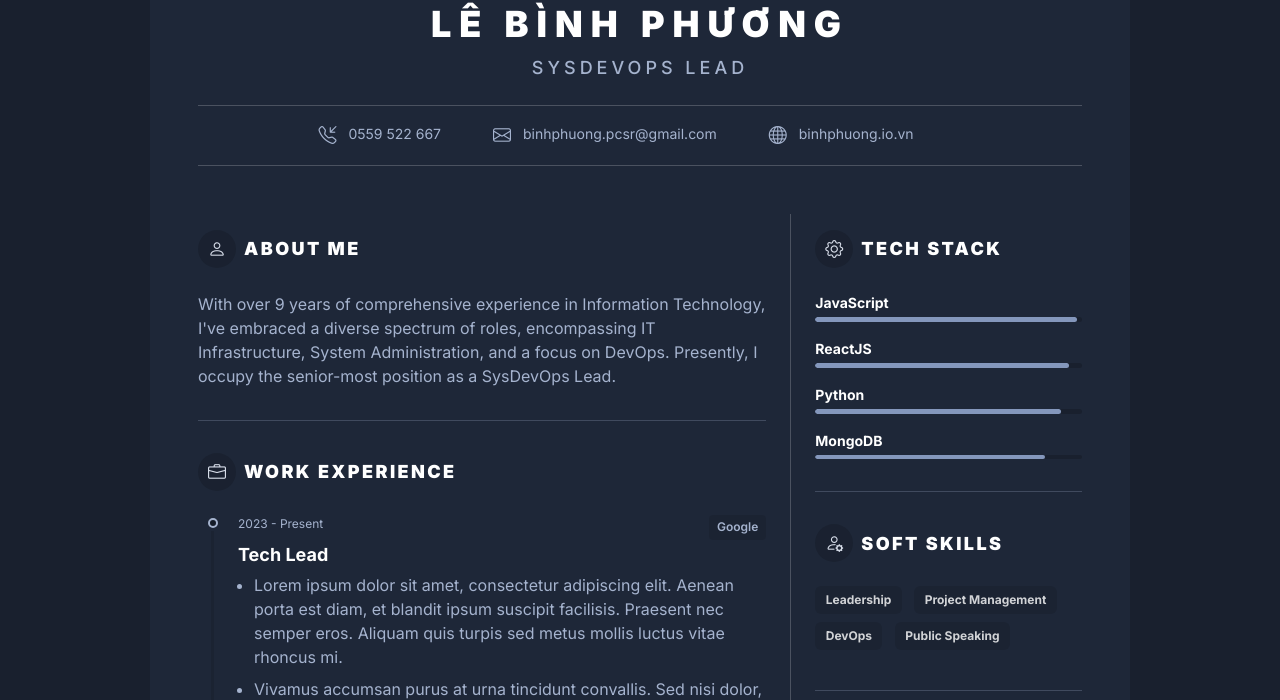
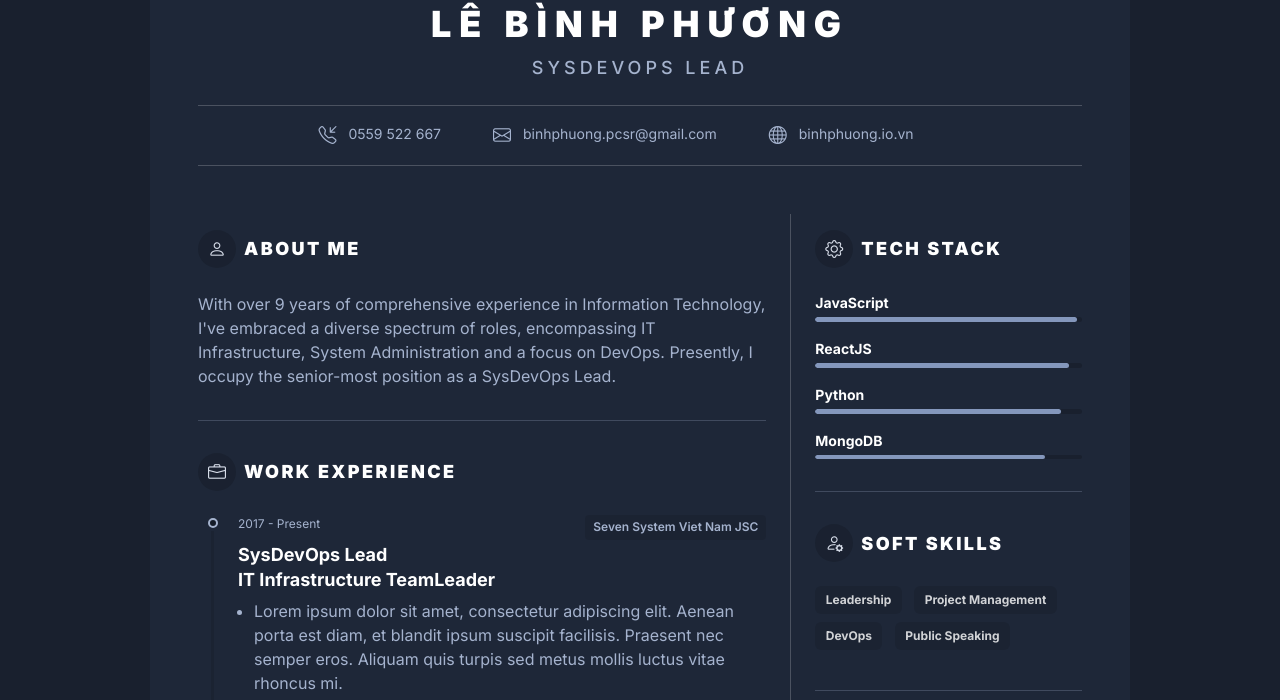
Before and after one commit to BinhPhuongIT/binhphuongit.github.io, a plain HTML site: page index.html in a window 1280 px wide. Shown: the part 238-938 px from the top of the page. Drawn offline with nearby package versions, Linux system fonts and the light colour scheme.

Commit message:
update work

```diff
--- a/index.html
+++ b/index.html
@@ -75,7 +75,7 @@
 									<section class="resume-summary-section resume-section">
 										<h3 class="resume-section-heading text-uppercase py-2 py-lg-3 py-2 py-lg-3"><i class="resume-section-heading-icon bi bi-person me-2"></i>About Me</h3>
 										<div class="resume-summary-desc">
-											With over 9 years of comprehensive experience in Information Technology, I've embraced a diverse spectrum of roles, encompassing IT Infrastructure, System Administration, and a focus on DevOps. Presently, I occupy the senior-most position as a SysDevOps Lead.
+											With over 9 years of comprehensive experience in Information Technology, I've embraced a diverse spectrum of roles, encompassing IT Infrastructure, System Administration and a focus on DevOps. Presently, I occupy the senior-most position as a SysDevOps Lead.
 										</div>
 									</section><!--//resume-section-->
 
@@ -89,10 +89,11 @@
 											    <div class="resume-timeline-item-header mb-2">
 
 												    <div class="resume-position-meta d-flex justify-content-between mb-1">
-													    <div class="resume-position-time">2023 - Present</div>
-													    <div class="resume-company-name">Google</div>
+													    <div class="resume-position-time">2017 - Present</div>
+													    <div class="resume-company-name">Seven System Viet Nam JSC</div>
 												    </div>
-											        <h3 class="resume-position-title mb-1">Tech Lead</h3>
+											        <h3 class="resume-position-title mb-1">SysDevOps Lead</h3>
+													<h3 class="resume-position-title mb-1">IT Infrastructure TeamLeader</h3>
 
 											    </div><!--//resume-timeline-item-header-->
 											    <div class="resume-timeline-item-desc">
```
